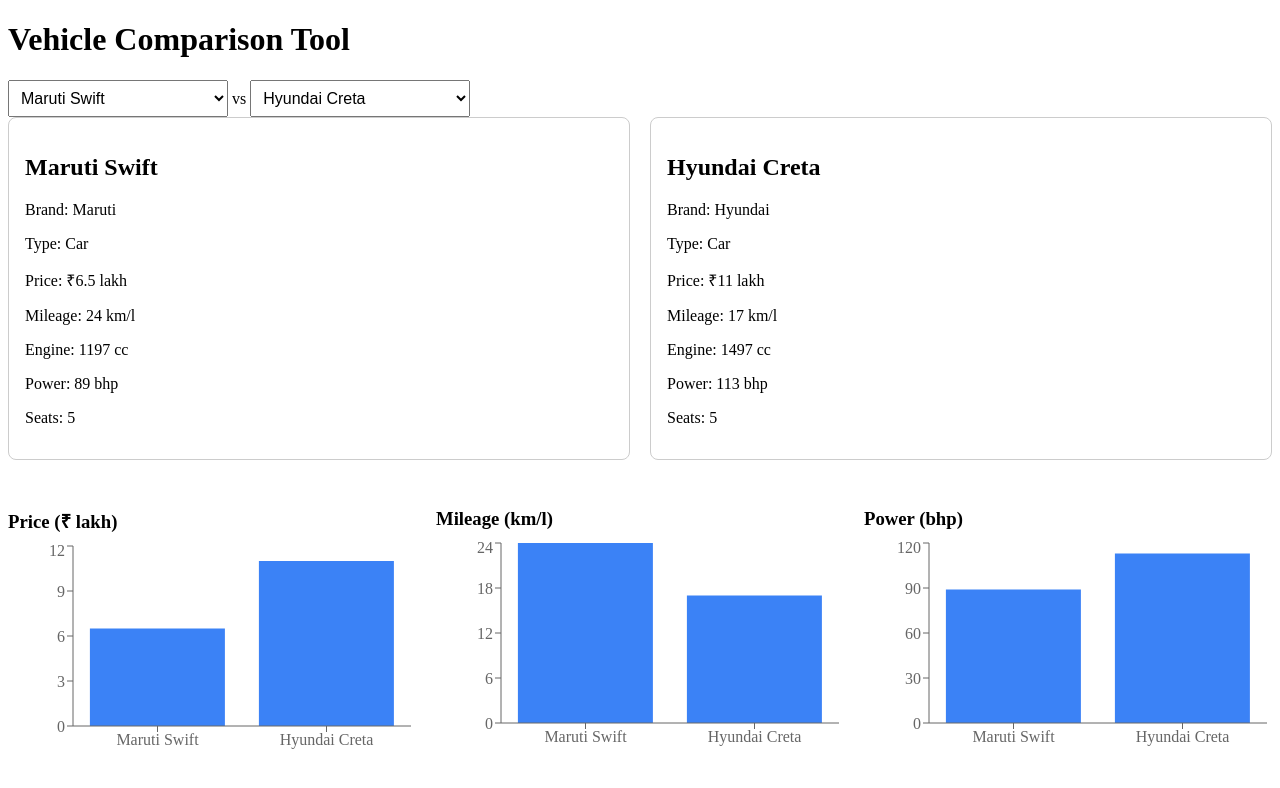
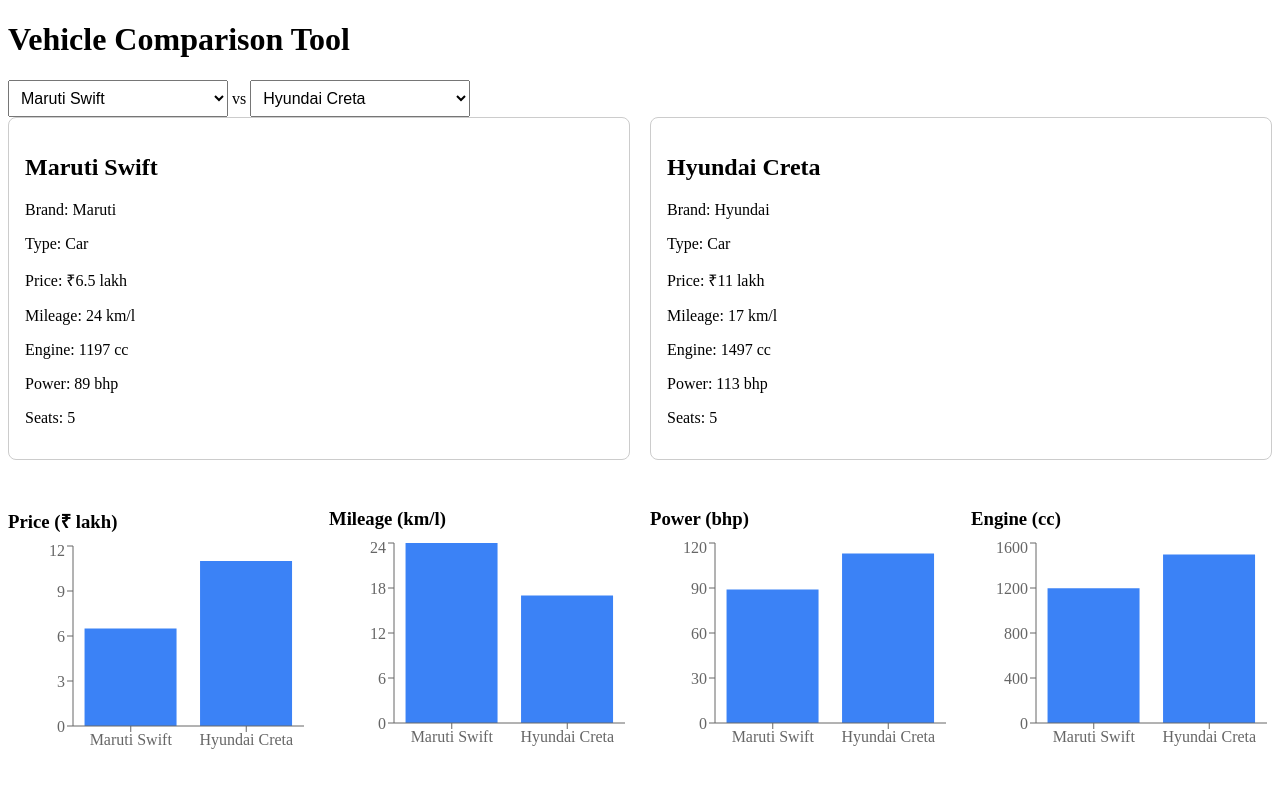
Before and after one commit to manitejeswar666/vehicle-compare, a React (Vite) app: page / in a window 1280 px wide. Shown: the top 788 px of the page. Built offline with nearby package versions, Linux system fonts and the light colour scheme.

Commit message:
Add engine chart

```diff
--- a/src/App.jsx
+++ b/src/App.jsx
@@ -7,6 +7,7 @@
   { key: 'price', label: 'Price (₹ lakh)' },
   { key: 'mileage', label: 'Mileage (km/l)' },
   { key: 'power', label: 'Power (bhp)' },
+  { key: 'engine', label: 'Engine (cc)' },
 ]
 
 function App() {
```
